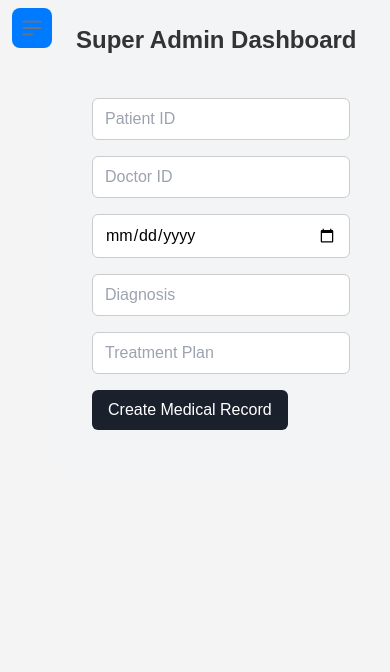
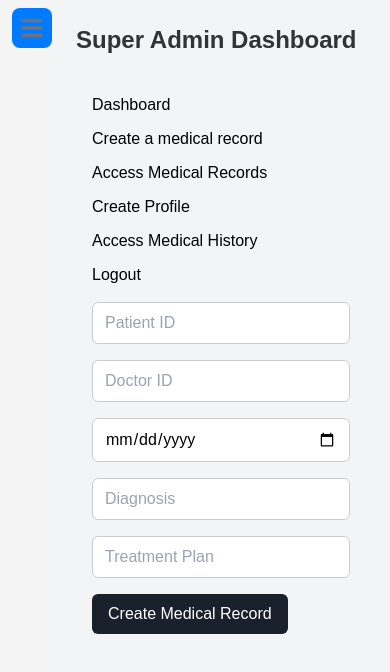
Before and after one commit to ShoElj/dental-clinic-, a React (Vite) app: page /superadmin in a window 390 px wide. Shown: the top 672 px of the page. Built offline with nearby package versions, Linux system fonts and the light colour scheme.

Commit message:
added few style changes

```diff
--- a/src/Components/Dashboard/SuperAdminDashboard.jsx
+++ b/src/Components/Dashboard/SuperAdminDashboard.jsx
@@ -1,5 +1,5 @@
 import React from 'react';
-import { Tabs, TabPanel } from 'react-tabs';
+import { Tabs, TabPanel, TabList, Tab } from 'react-tabs';
 import MedicalRecords from '../Records/MedicalRecords';
 import CreateProfile from '../Profiles/CreateProfile';
 import MedicalHistory from '../History/MedicalHistory';
@@ -11,6 +11,15 @@ const SuperAdminDashboard = ({ selectedTab, onSelectTab }) => {
       <h1 className="text-2xl font-bold mb-4">Super Admin Dashboard</h1>
       <div className="flex-grow p-4">
         <Tabs selectedIndex={selectedTab} onSelect={index => onSelectTab(index)}>
+          <TabList>
+            <Tab>Dashboard</Tab>
+            <Tab>Create a medical record</Tab>
+            <Tab>Access Medical Records</Tab>
+            <Tab>Create Profile</Tab>
+            <Tab>Access Medical History</Tab>
+            <Tab>Logout</Tab>
+          </TabList>
+
           <TabPanel>
             <MedicalRecords create={true} />
           </TabPanel>
--- a/src/Components/Sidebar/Sidebar.jsx
+++ b/src/Components/Sidebar/Sidebar.jsx
@@ -1,28 +1,31 @@
 // src/Components/Sidebar/Sidebar.jsx
-import React from 'react';
-import { FaUserMd, FaFileMedical, FaHistory, FaUserPlus, FaSignOutAlt } from "react-icons/fa";
+import React, { useState } from 'react';
+import { FaUserMd, FaFileMedical, FaHistory, FaUserPlus, FaSignOutAlt, FaBars } from "react-icons/fa";
 
 const Sidebar = ({ onSelectTab }) => {
+  const [isOpen, setIsOpen] = useState(false);
+
+  const toggleSidebar = () => {
+    setIsOpen(!isOpen);
+  };
+
   return (
     <div>
       {/* Button to toggle sidebar on small screens */}
       <button
-        data-drawer-target="default-sidebar"
-        data-drawer-toggle="default-sidebar"
+        onClick={toggleSidebar}
         aria-controls="default-sidebar"
         type="button"
         className="inline-flex items-center p-2 mt-2 ms-3 text-sm text-gray-500 rounded-lg sm:hidden hover:bg-gray-100 focus:outline-none focus:ring-2 focus:ring-gray-200 dark:text-gray-400 dark:hover:bg-gray-700 dark:focus:ring-gray-600"
       >
         <span className="sr-only">Open sidebar</span>
-        <svg className="w-6 h-6" aria-hidden="true" fill="currentColor" viewBox="0 0 20 20" xmlns="http://www.w3.org/2000/svg">
-          <path clipRule="evenodd" fillRule="evenodd" d="M2 4.75A.75.75 0 012.75 4h14.5a.75.75 0 010 1.5H2.75A.75.75 0 012 4.75zm0 10.5a.75.75 0 01.75-.75h7.5a.75.75 0 010 1.5h-7.5a.75.75 0 01-.75-.75zM2 10a.75.75 0 01.75-.75h14.5a.75.75 0 010 1.5H2.75A.75.75 0 012 10z"></path>
-        </svg>
+        <FaBars className="w-6 h-6" />
       </button>
 
       {/* Sidebar */}
       <aside
         id="default-sidebar"
-        className="fixed top-0 left-0 z-40 w-64 h-screen transition-transform -translate-x-full sm:translate-x-0"
+        className={`fixed top-0 left-0 z-40 w-64 h-screen transition-transform ${isOpen ? 'translate-x-0' : '-translate-x-full'} sm:translate-x-0`}
         aria-label="Sidebar"
       >
         <div className="h-full px-3 py-4 overflow-y-auto bg-gray-50 dark:bg-gray-800">
@@ -42,7 +45,7 @@ const Sidebar = ({ onSelectTab }) => {
                 onClick={() => onSelectTab(1)}
               >
                 <FaFileMedical className="w-5 h-5 text-gray-500 transition duration-75 dark:text-gray-400 group-hover:text-gray-900 dark:group-hover:text-white" />
-                <span className="ms-3">Create Medical Record</span>
+                <span className="ms-3">Create a medical record</span>
               </button>
             </li>
             <li>
```
Also changed, not shown: package.json (line endings or trailing spaces).
